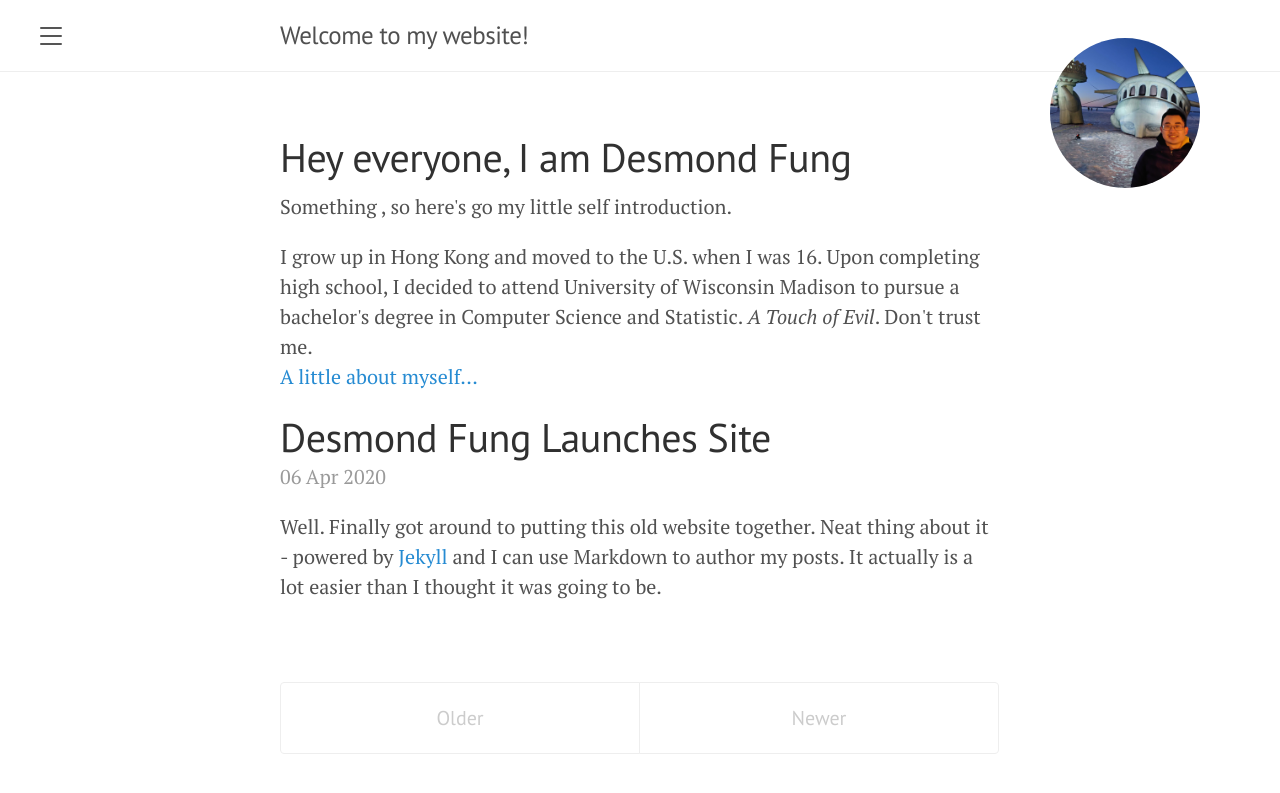
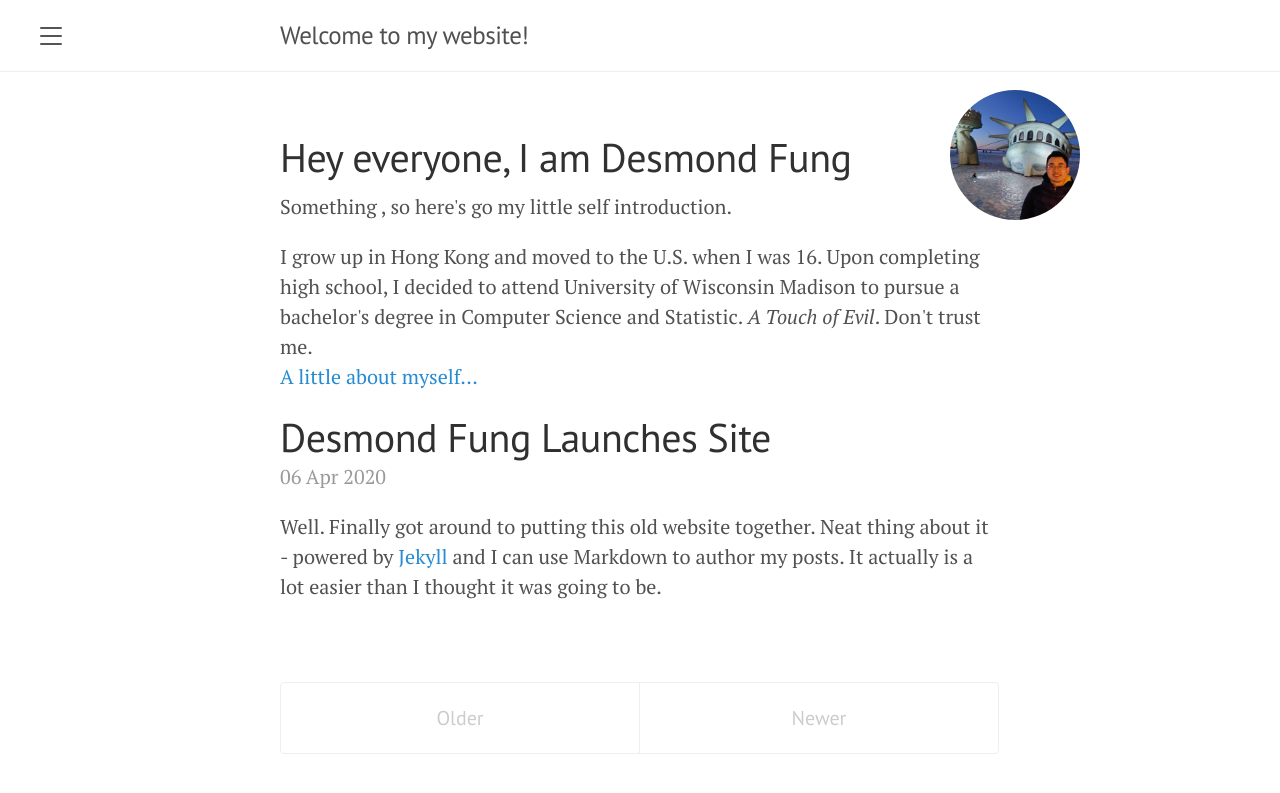
Before and after one commit to ddhangdd/ddhangdd.github.io, a Jekyll site: the page built from index.html, in a window 1280 px wide. Shown: the top 793 px of the page. Built offline with Jekyll 4.4.1, drawn with Linux system fonts in a browser that asks for light colours; the list of posts is cut into pages by our own code.

Commit message:
Update lanyon.css

```diff
--- a/public/css/lanyon.css
+++ b/public/css/lanyon.css
@@ -70,14 +70,14 @@ h1, h2, h3, h4, h5, h6 {
     width: 100%;
     text-align: center;
     position: absolute;
-    top: 1cm;
-    right: -1050px;
+    top: 90px;
+    right: -950px;
 }
 
 #avatar{
     border-radius: 50%;
-    width: 150px;
-    height: 150px;
+    width: 130px;
+    height: 130px;
     background-image: url("/images/myself.jpg");
     background-size: cover;
 }
```
